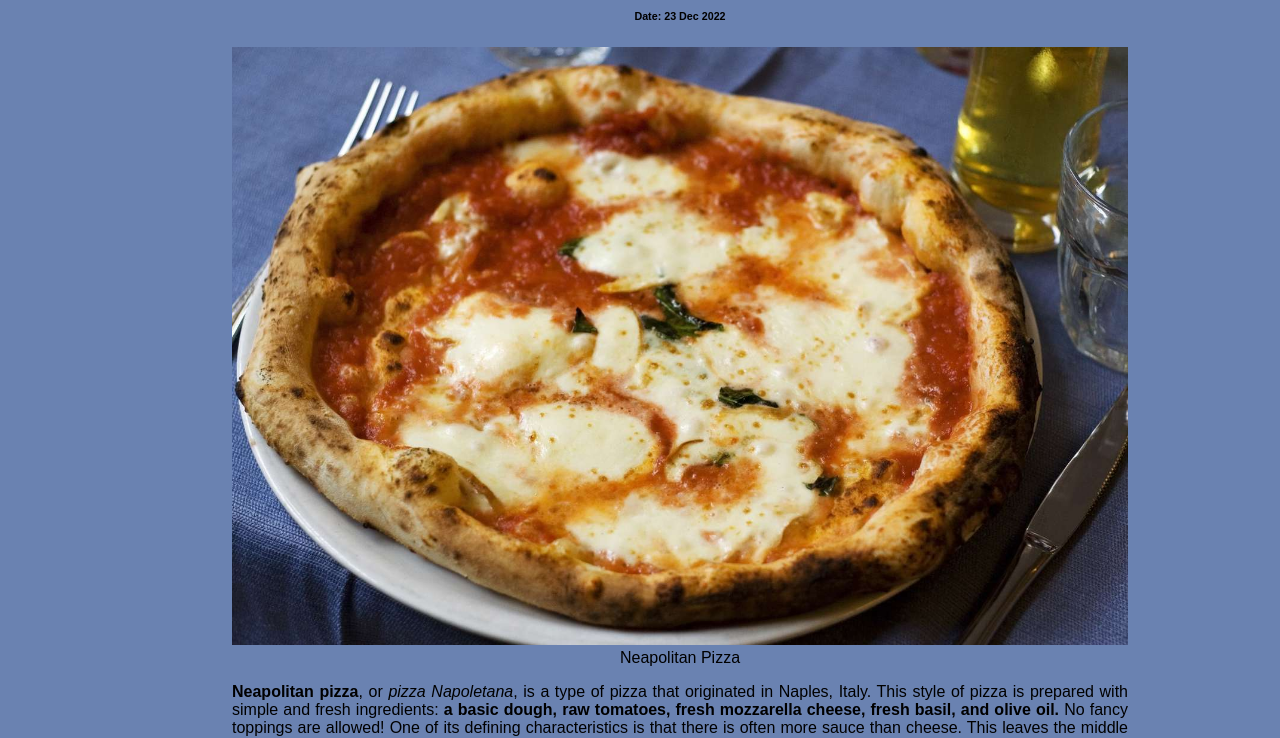
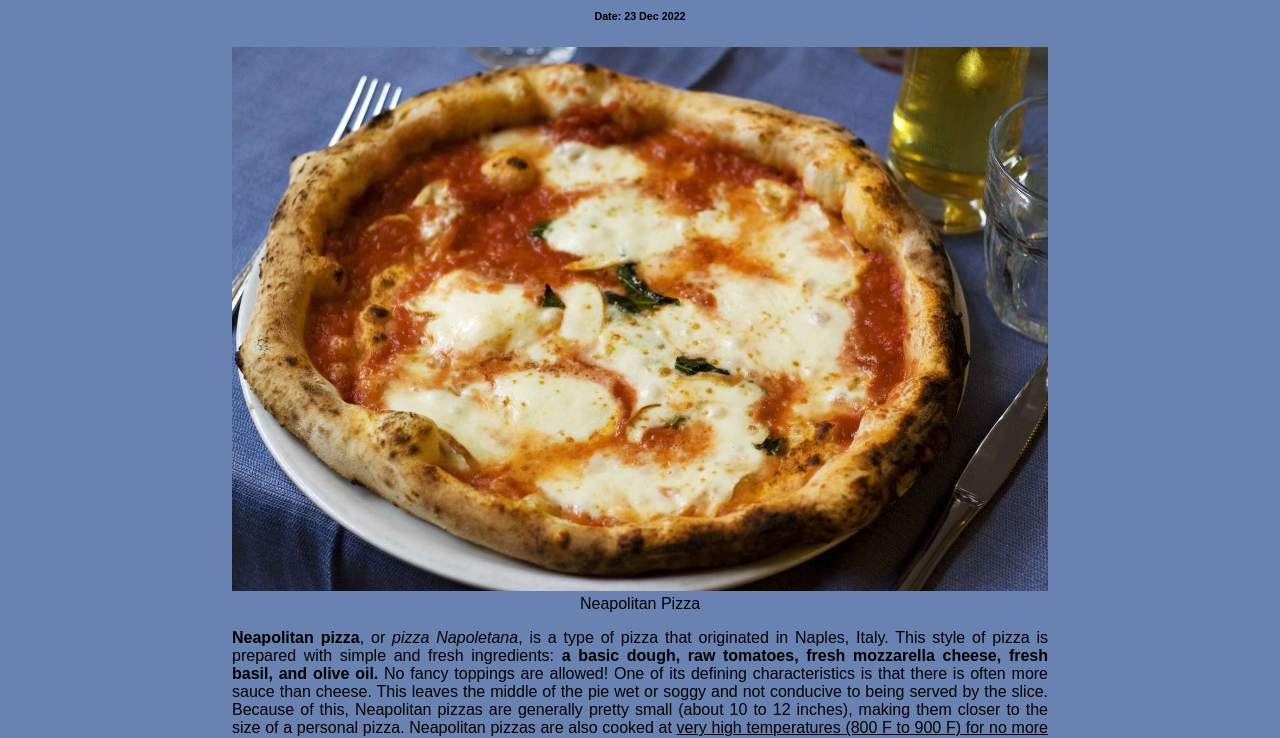
Before and after one commit to Rudraz/rudraz.github.io, a plain HTML site: page pages/BlogPost.html in a window 1280 px wide. Shown: the part 161-899 px from the top of the page. Drawn offline with Linux system fonts and the light colour scheme.

Commit message:
new changes

```diff
--- a/pages/BlogPost.html
+++ b/pages/BlogPost.html
@@ -39,7 +39,7 @@
             <h1>Neopolitan Pizza</h1>
             <h6>Date: 23 Dec 2022</h6>
             <figure>
-                <img src="../images/neapolitan-pizza.jpeg" class="blog-page-cover">
+                <img src="../images/neapolitan-pizza.jpeg" class="cover">
                 <figcaption>Neapolitan Pizza</figcaption>
             </figure>
             <span class="blog-content">
```
Also changed, not shown: pages/BlogPost2.html (+1 -1 lines).
